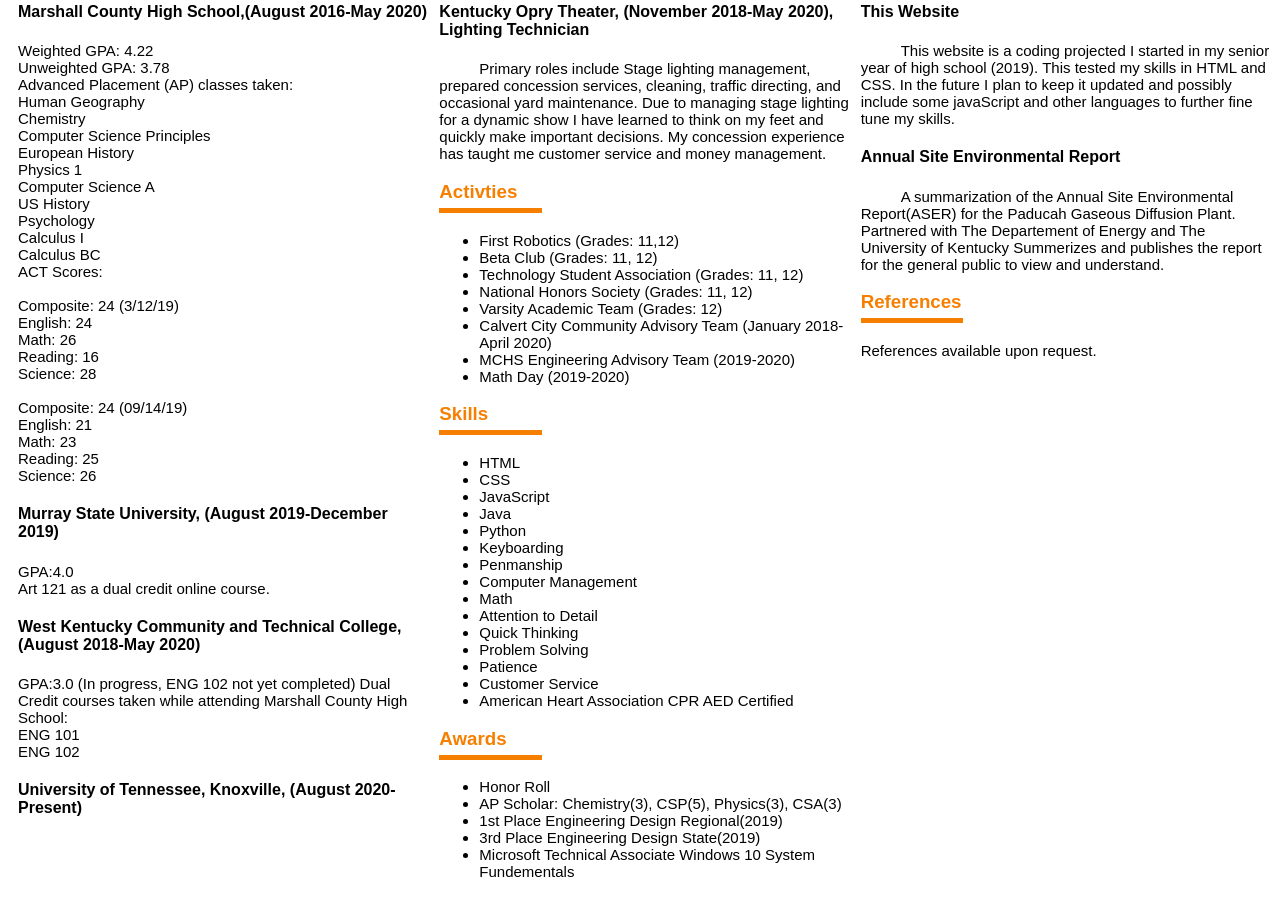
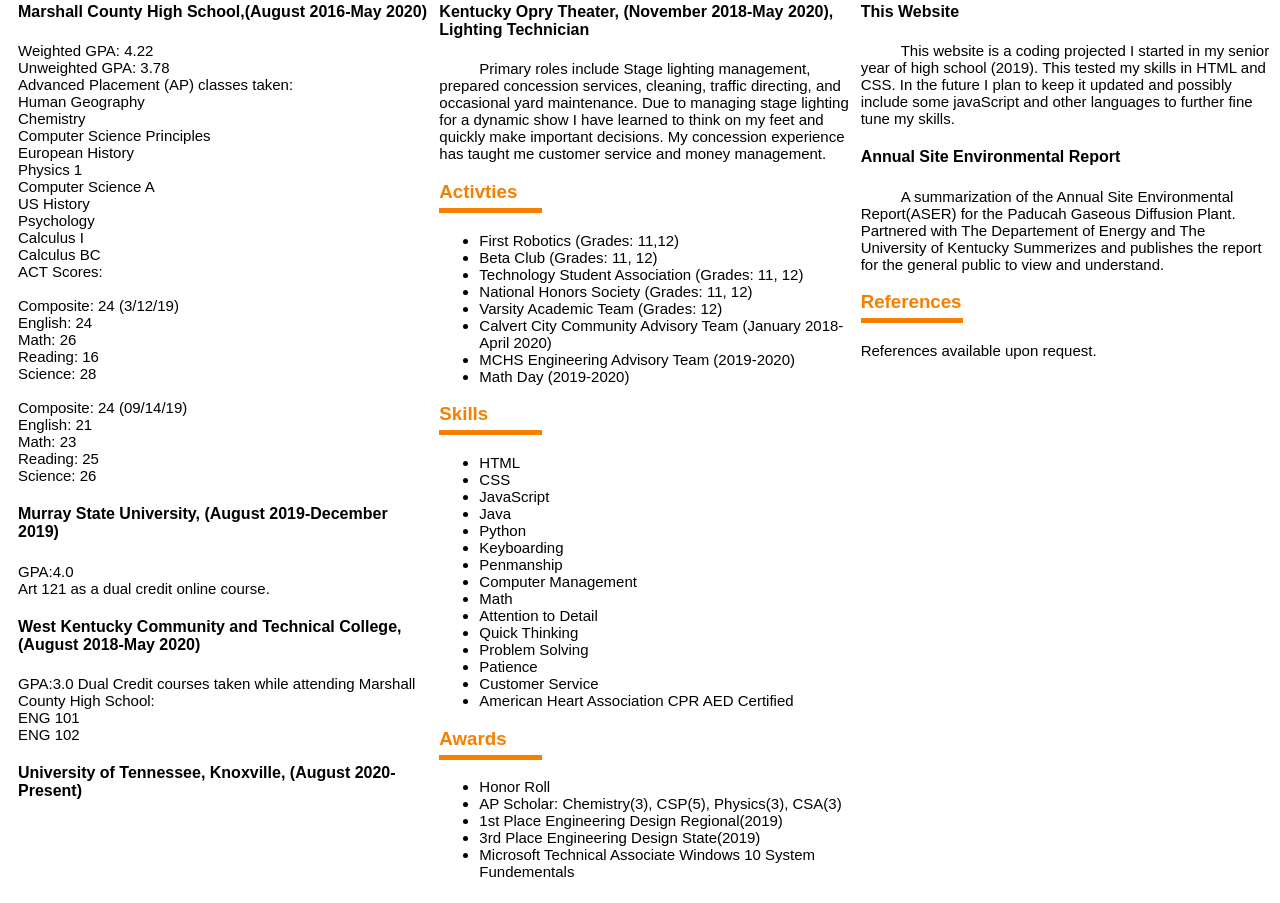
Before and after one commit to Mconk1515/Michael-Conkright, a website: page resume.htm in a window 1280 px wide. Shown: the part 343-1246 px from the top of the page. Drawn offline with Linux system fonts and the light colour scheme.

Commit message:
Update resume.htm

```diff
--- a/resume.htm
+++ b/resume.htm
@@ -81,7 +81,7 @@
 			<div>
 				<h4>West Kentucky Community and Technical College, (August 2018-May 2020)</h4>
 				<p>
-					GPA:3.0 (In progress, ENG 102 not yet completed)
+					GPA:3.0
 					Dual Credit courses taken while attending Marshall County High School:<br>
 					ENG 101<br>
 					ENG 102<br>
```
